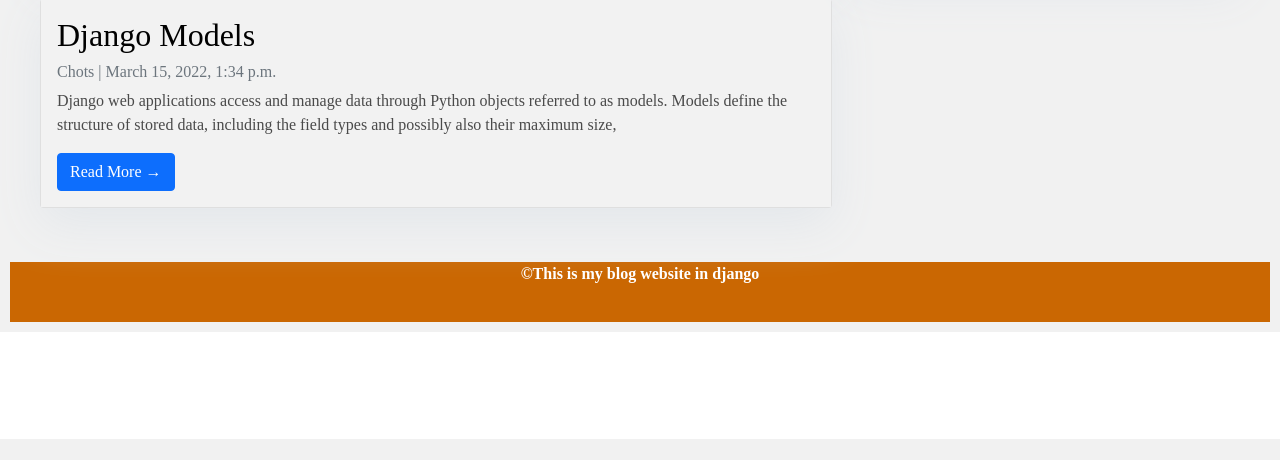
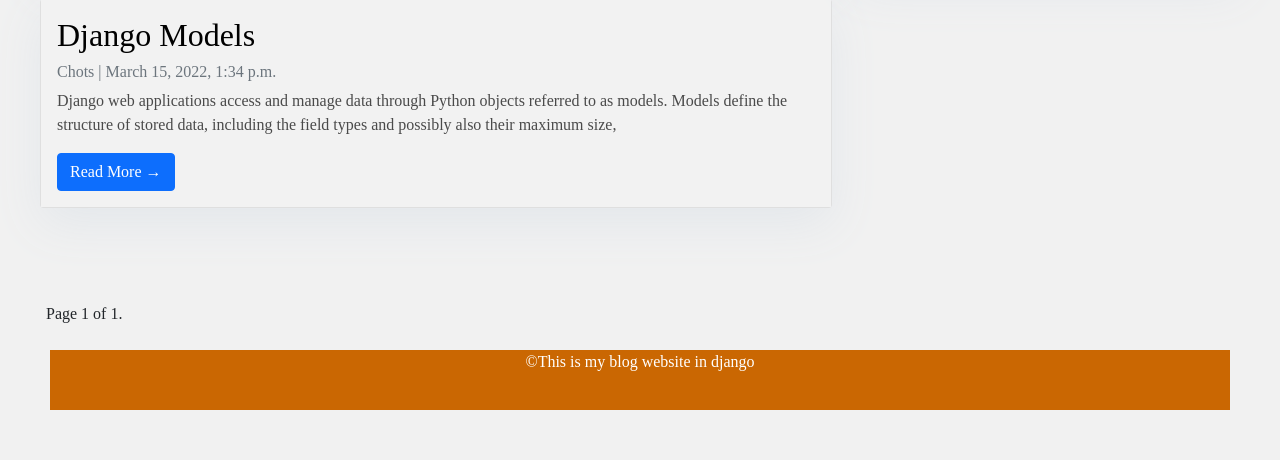
Before and after one commit to waregagbagbo/Blog, a Django app: page /postings/ in a window 1280 px wide. Shown: the part 361-821 px from the top of the page. Before the commit the page ends 800 px from the top, so only its background shows below. Run offline with Django 4.2, Linux system fonts and the light colour scheme; data comes from the database, SQL or seed files in the repository; some libraries are stand-ins or nearby versions.

Commit message:
stabilized the different broken sections

```diff
--- a/Blogg/urls.py
+++ b/Blogg/urls.py
@@ -9,7 +9,7 @@
     path('',views.index,name='index'),
     path('upload',views.upload, name='upload'),
     path('update<int:book_id>',views.updateBook, name= 'book_detail'),
-    path('delete/<int:book_id>', views.delete_book, name='delete'),
+   # path('delete/<int:book_id>', views.delete_book, name='delete'),
     path('postings/', views.PostPage,name='postings'),
     path('<slug:slug>',views.PostDetailPage, name='detail'),
     path('<int:id>/',views.BookDetail, name='book_detail'),
--- a/Blogg/views.py
+++ b/Blogg/views.py
@@ -21,6 +21,40 @@
     return render(request,'Blogg/index.html',context)
 
 
+# shows the books detail view part function
+def BookDetail(request,id):
+    books = Book.objects.get(id=id)
+    context={
+        'books':books,
+    }
+    return render(request,'Blogg/book_detail.html',context)
+
+
+
+# displays posts lists as per the currently published from the databse
+def PostPage(request):
+    queryset = Post.objects.filter(status='Pub').order_by('-created_on')
+
+    paginator = Paginator(queryset,4) # show 4 posttings per page
+    page_number = request.GET.get('page')
+    page_obj = paginator.get_page(page_number)
+    context = {
+        'queryset':queryset,
+        'page_obj': page_obj
+    }
+    return render(request,'Blogg/post_page.html',context)
+
+# let us run the post detail section for the posts
+def PostDetailPage(request,slug):
+    #= Post.objects.get(slug=slug)
+    posts = Post.objects.filter(slug=slug)
+    context ={
+        'posts':posts
+    }
+    return render(request,'Blogg/post_detail.html',context)
+
+
+
 def upload(request):
     #instantiate the form
     form = BookForm()
@@ -31,7 +65,7 @@
             form.save()
             return redirect('index')
         else:
-            return HttpResponse('''errorin your upload,  kindly reload here''')
+            return HttpResponse('''error in your upload,  kindly reload here''')
     else:
         form = BoookForm()
         context ={
@@ -40,6 +74,9 @@
         return render(request,'Blogg/upload.html',context)
 
 
+
+
+# displays book detail function view
 def updateBook(request,book_id):
     book_id =int(book_id)
     try:
@@ -52,40 +89,12 @@
             return redirect('index')
     return render(request,'Blogg/update.html')
 
-
-
 # perfoms deletion of the item
-def delete_book(request,book_id):
+"""def delete_book(request,book_id):
     book_id = int(book_id)
     try:
         booktpe = Book.objects.gt(id=book_id)
     except BookDoesNotExist:
         return render('index')
     booktpe.delete()
-    return redirect('index')
-
-
-def PostPage(request):
-    queryset = Post.objects.filter(status='Pub').order_by('-created_on')
-    context = {
-        'queryset':queryset
-    }
-    return render(request,'Blogg/post_page.html',context)
-
-# let us run the post detail section
-
-def PostDetailPage(request,slug):
-    #= Post.objects.get(slug=slug)
-    posts = Post.objects.filter(slug=slug)
-    context ={
-        'posts':posts
-    }
-    return render(request,'Blogg/post_detail.html',context)
-
-
-def BookDetail(request,id):
-    books = Book.objects.get(id=id)
-    context={
-        'books':books,
-    }
-    return render(request,'Blogg/book_detail.html',context)
+    return redirect('index')"""
--- a/templates/Blogg/post_page.html
+++ b/templates/Blogg/post_page.html
@@ -5,7 +5,7 @@
     <div class="row">
         <!-- Blog Entries Column -->
         <div class="col-md-8 mt-3 left">
-            {% for p in queryset %}
+            {% for p in page_obj %}
             <div class="card mb-4">
                 <div class="card-body" style="background-color:#f2f2f2;">
                     <h2 class="card-title" style="color:#000;">{{ p.title }}</h2>
@@ -19,5 +19,24 @@
         {% block sidebar %} {% include 'partials/sidebar.html' %} {% endblock sidebar %}
     </div>
 </div>
+<div id ='row-pag' style="margin:10px;padding:30px;">
+    <div class="pagination">
+      <span class="step-links">
+          {% if post_obj.has_previous %}
+              <a href="?page=1">&laquo; first</a>
+              <a href="?page={{ page_obj.previous_page_number }}">previous</a>
+          {% endif %}
+
+          <span class="current">
+              Page {{ page_obj.number }} of {{ page_obj.paginator.num_pages }}.
+          </span>
+
+          {% if page_obj.has_next %}
+              <a href="?page={{ page_obj.next_page_number }}">next</a>
+              <a href="?page={{ page_obj.paginator.num_pages }}">last &raquo;</a>
+          {% endif %}
+      </span>
+  </div>
+
 
 {% endblock %}
--- a/templates/partials/footer.html
+++ b/templates/partials/footer.html
@@ -7,7 +7,7 @@
   }
   #copy{
     text-align:center;
-    font-weight:bold;
+    font-weight:normal;
     color:#fff;
   }
 </style>
```
